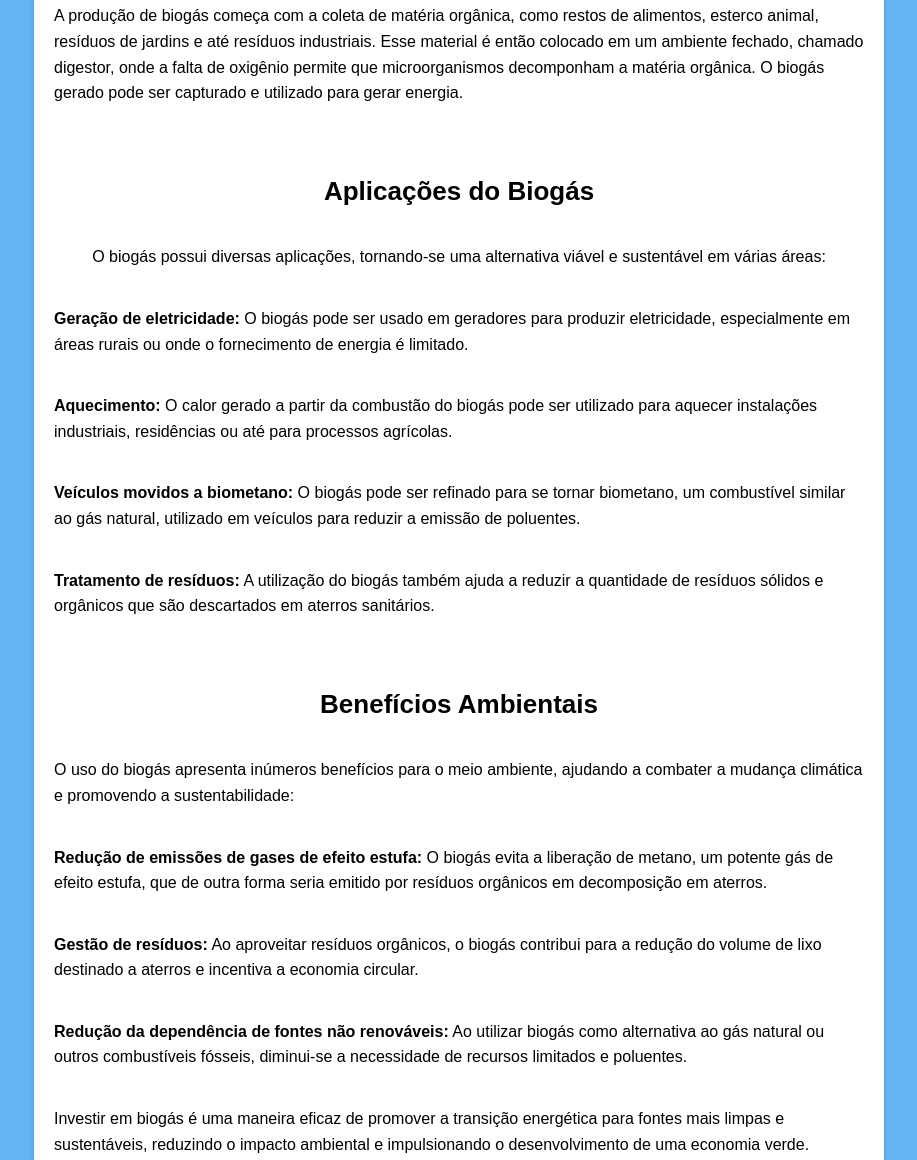
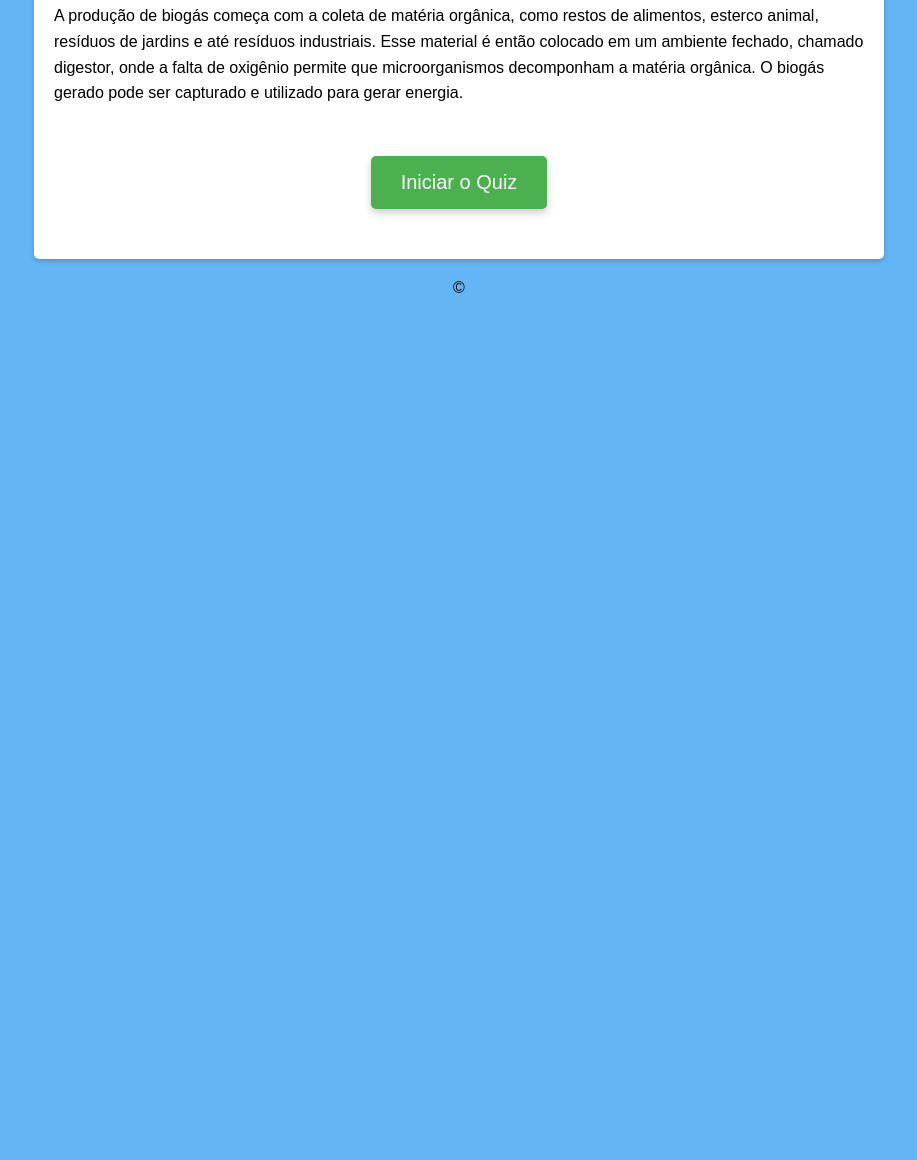
Before and after one commit to signalProteam/gs-FrontEnd-1, a plain HTML site: page index.html in a window 1280 px wide. Shown: the part 975-2135 px from the top of the page, without its empty margins (181-1098 px from the left). After the commit the page ends 1288 px from the top, so only its background shows below. Drawn offline with Linux system fonts and the light colour scheme.

Commit message:
textos deletados

```diff
--- a/index.html
+++ b/index.html
@@ -45,32 +45,6 @@
                 chamado digestor, onde a falta de oxigênio permite que microorganismos decomponham a matéria orgânica. O
                 biogás gerado pode ser capturado e utilizado para gerar energia.</p>
 
-            <h2>Aplicações do Biogás</h2>
-            <p>O biogás possui diversas aplicações, tornando-se uma alternativa viável e sustentável em várias áreas:
-            <p><strong>Geração de eletricidade:</strong> O biogás pode ser usado em geradores para produzir
-                eletricidade, especialmente em áreas rurais ou onde o fornecimento de energia é limitado.</p>
-            <p><strong>Aquecimento:</strong> O calor gerado a partir da combustão do biogás pode ser utilizado para
-                aquecer instalações industriais, residências ou até para processos agrícolas.</p>
-            <p><strong>Veículos movidos a biometano:</strong> O biogás pode ser refinado para se tornar biometano, um
-                combustível similar ao gás natural, utilizado em veículos para reduzir a emissão de poluentes.</p>
-            <p><strong>Tratamento de resíduos:</strong> A utilização do biogás também ajuda a reduzir a quantidade de
-                resíduos sólidos e orgânicos que são descartados em aterros sanitários.</p>
-
-            <h2>Benefícios Ambientais</h2>
-            <p>O uso do biogás apresenta inúmeros benefícios para o meio ambiente, ajudando a combater a mudança
-                climática e promovendo a sustentabilidade:</p>
-            <p><strong>Redução de emissões de gases de efeito estufa:</strong> O biogás evita a liberação de metano, um
-                potente gás de efeito estufa, que de outra forma seria emitido por resíduos orgânicos em decomposição em
-                aterros.</p>
-            <p><strong>Gestão de resíduos:</strong> Ao aproveitar resíduos orgânicos, o biogás contribui para a redução
-                do volume de lixo destinado a aterros e incentiva a economia circular.</p>
-            <p><strong>Redução da dependência de fontes não renováveis:</strong> Ao utilizar biogás como alternativa ao
-                gás natural ou outros combustíveis fósseis, diminui-se a necessidade de recursos limitados e poluentes.
-            </p>
-
-
-            <p>Investir em biogás é uma maneira eficaz de promover a transição energética para fontes mais limpas e
-                sustentáveis, reduzindo o impacto ambiental e impulsionando o desenvolvimento de uma economia verde.</p>
 
             <!-- Botão para iniciar quiz -->
             <a href="quiz.html" id="iniciar-quiz" class="btn">Iniciar o
```
